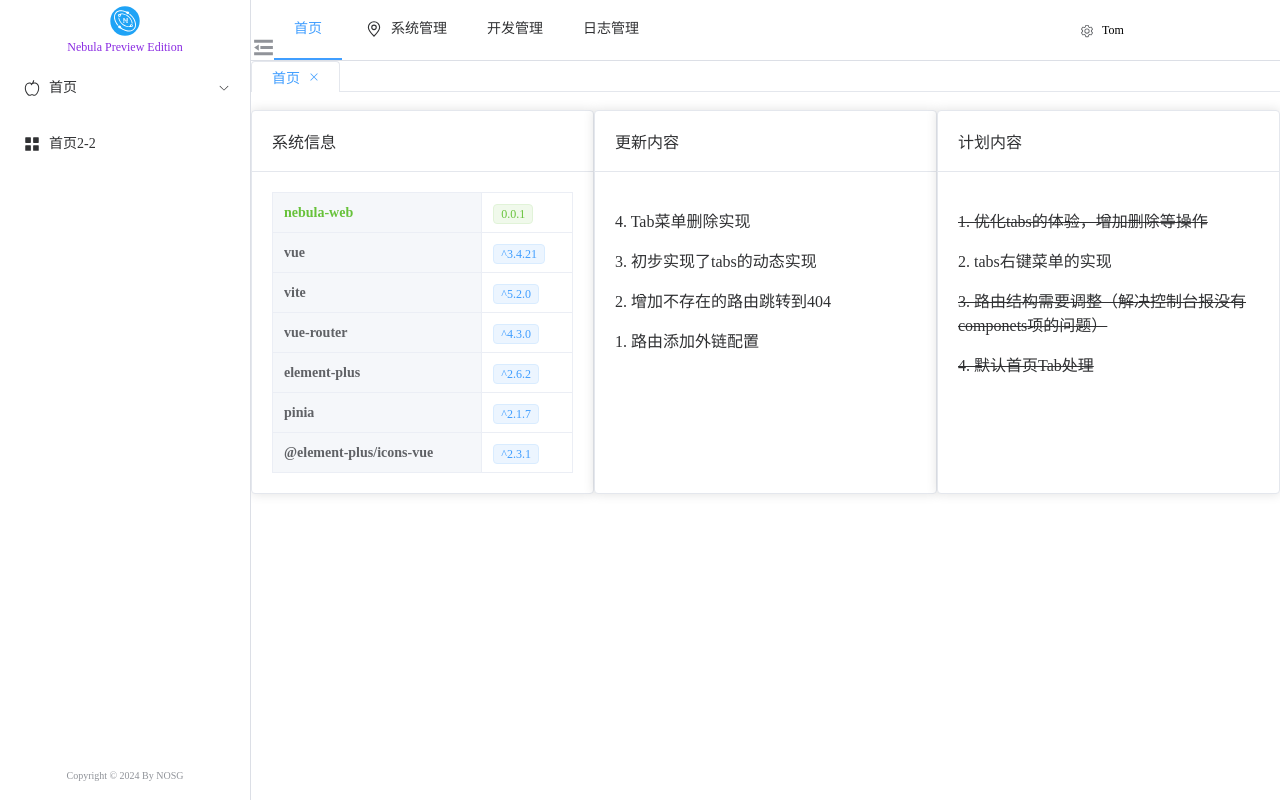
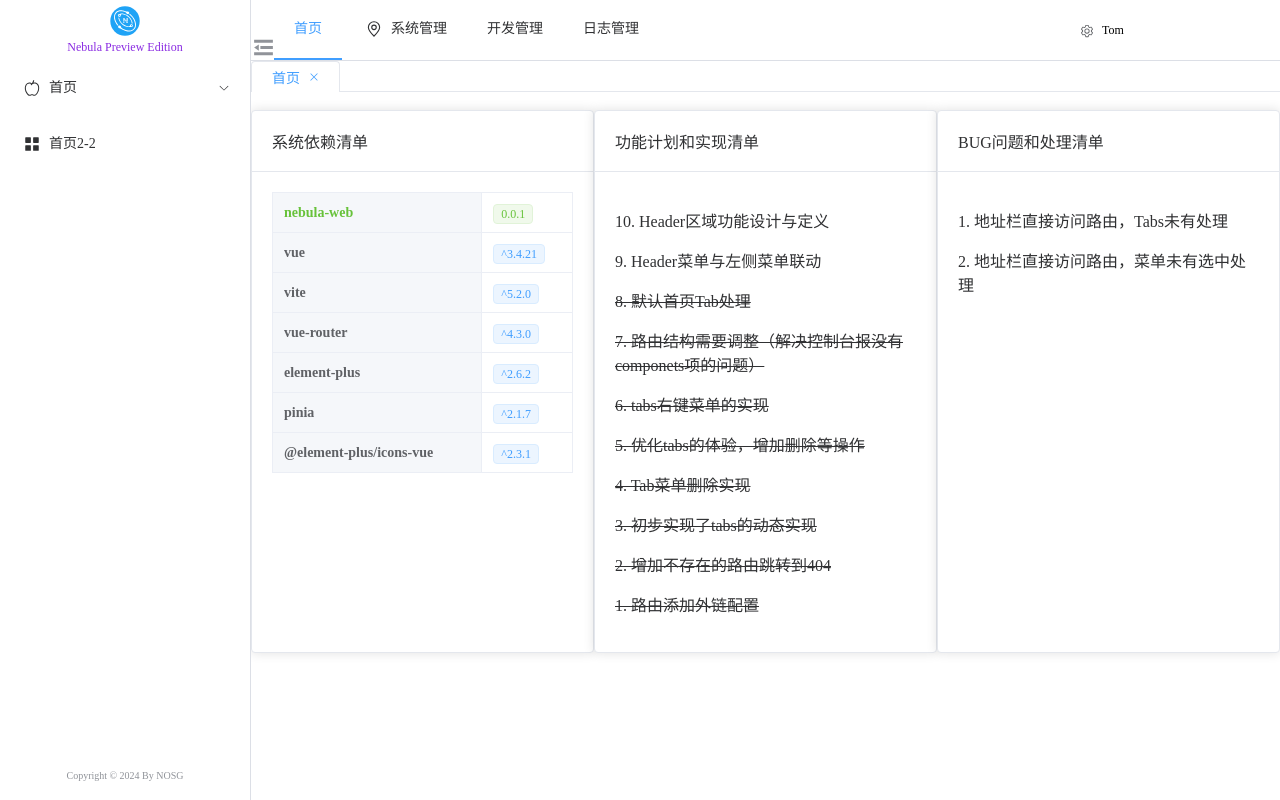
Before and after one commit to NeegixOpensourceGroup/nebula-web, a Vue app: page /home in a window 1280 px wide. Built offline with nearby package versions, Linux system fonts and the light colour scheme.

Commit message:
[perf] 优化系统信息展现

```diff
--- a/src/views/home/index.vue
+++ b/src/views/home/index.vue
@@ -3,7 +3,7 @@
   <el-card>
     <template #header>
       <div class="card-header">
-        <span>系统信息</span>
+        <span>系统依赖清单</span>
       </div>
     </template>
     <el-descriptions
@@ -71,24 +71,28 @@
   <el-card>
     <template #header>
       <div class="card-header">
-        <span>更新内容</span>
+        <span>功能计划和实现清单</span>
       </div>
     </template>
-    <p>4. Tab菜单删除实现</p>
-    <p>3. 初步实现了tabs的动态实现</p>
-    <p>2. 增加不存在的路由跳转到404</p>
-    <p>1. 路由添加外链配置</p>
+    <p>10. Header区域功能设计与定义</p>
+    <p>9. Header菜单与左侧菜单联动</p>
+    <p><del>8. 默认首页Tab处理</del></p>
+    <p><del>7. 路由结构需要调整（解决控制台报没有componets项的问题）</del></p>
+    <p><del>6. tabs右键菜单的实现</del></p>
+    <p><del>5. 优化tabs的体验，增加删除等操作</del></p>
+    <p><del>4. Tab菜单删除实现</del></p>
+    <p><del>3. 初步实现了tabs的动态实现</del></p>
+    <p><del>2. 增加不存在的路由跳转到404</del></p>
+    <p><del>1. 路由添加外链配置</del></p>
   </el-card>
   <el-card>
     <template #header>
       <div class="card-header">
-        <span>计划内容</span>
+        <span>BUG问题和处理清单</span>
       </div>
     </template>
-    <p><del>1. 优化tabs的体验，增加删除等操作</del></p>
-    <p>2. tabs右键菜单的实现</p>
-    <p><del>3. 路由结构需要调整（解决控制台报没有componets项的问题）</del></p>
-    <p><del>4. 默认首页Tab处理</del></p>
+    <p>1. 地址栏直接访问路由，Tabs未有处理</p>
+    <p>2. 地址栏直接访问路由，菜单未有选中处理</p>
   </el-card>
 </div>
 </template>
```
